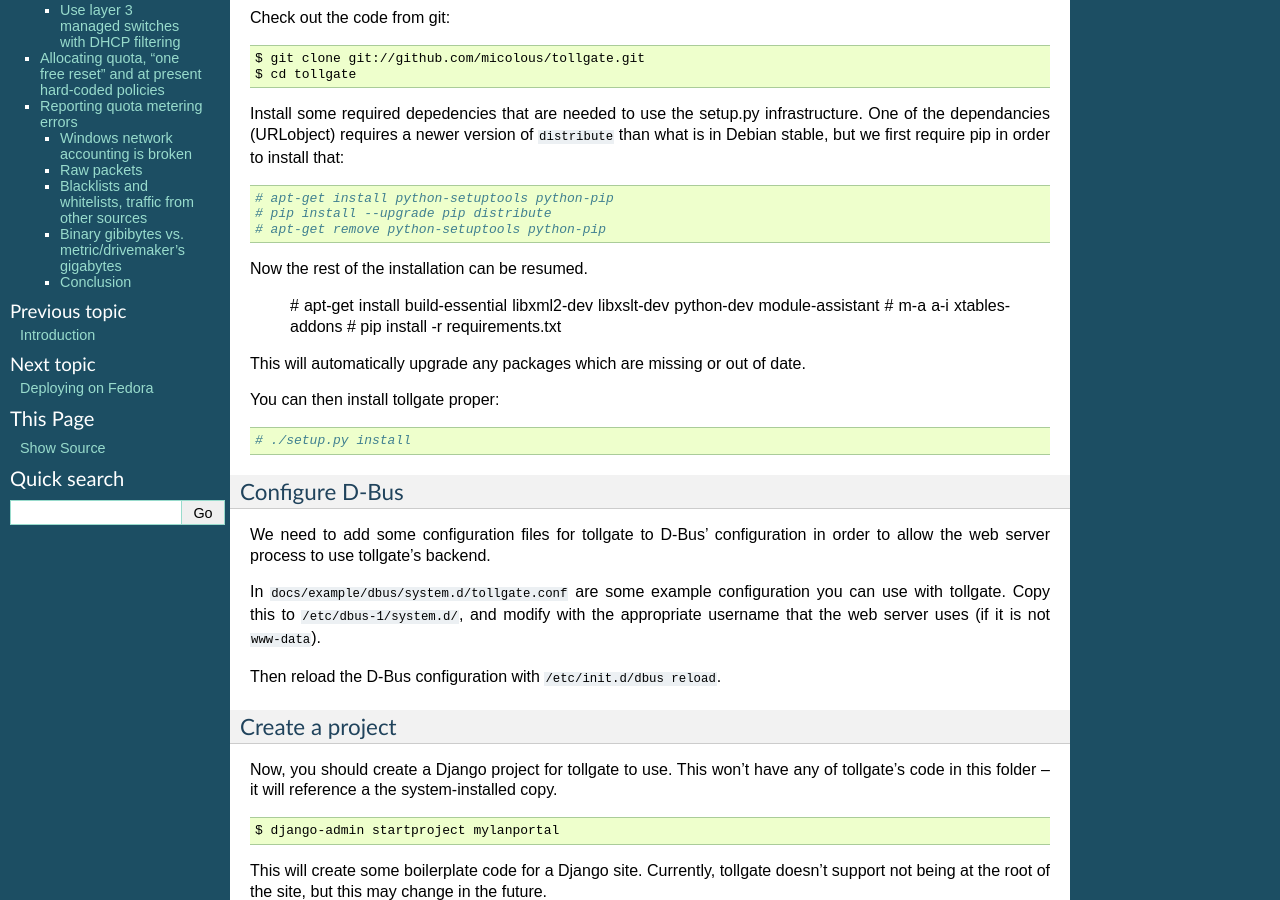
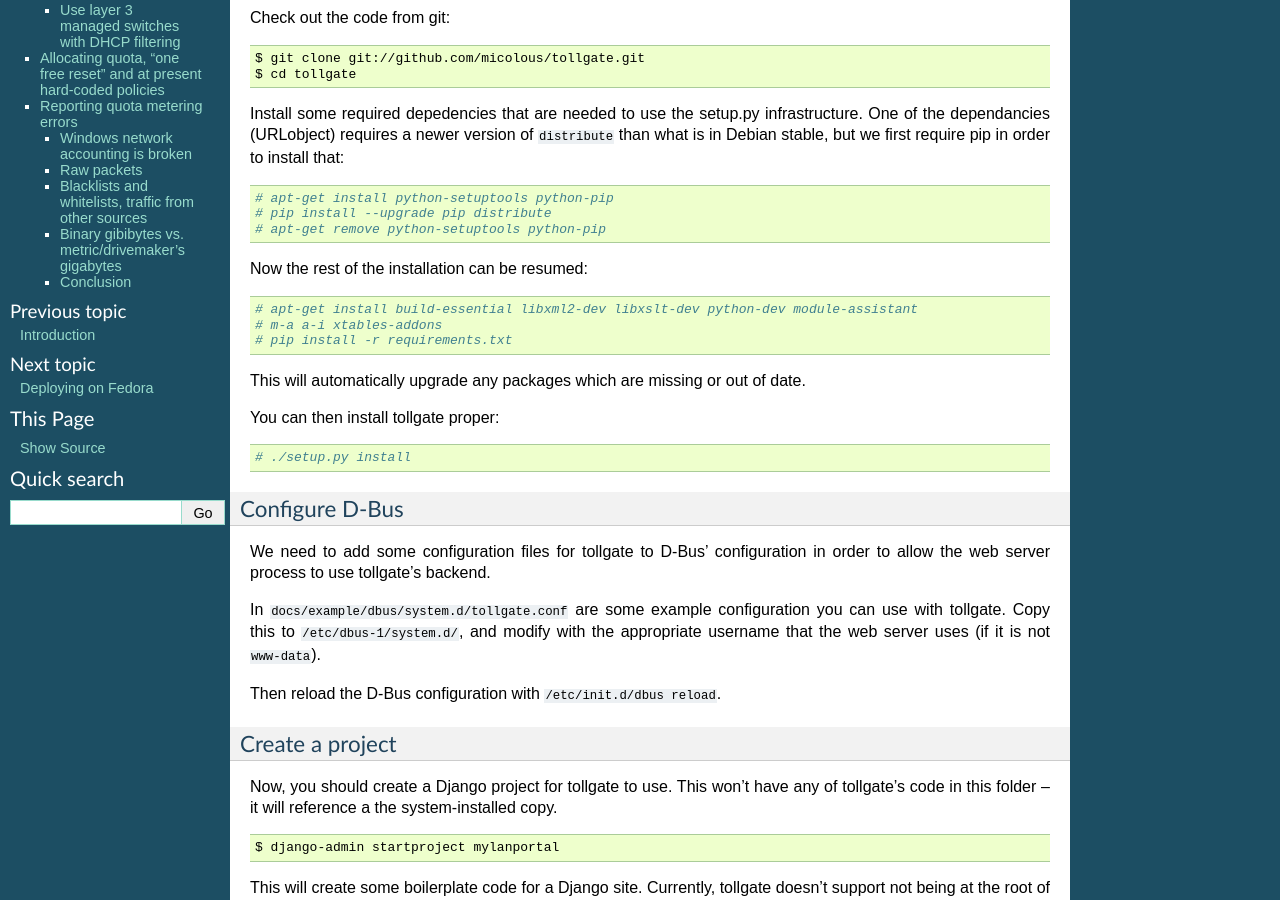
Before and after one commit to micolous/tollgate, a Sphinx documentation site: the page built from docs/deploy.rst, in a window 1280 px wide and 900 px high, scrolled down 952 px. Built offline with Sphinx 7.4.7, drawn with Linux system fonts in a browser that asks for light colours.

Commit message:
Minor formatting fix

```diff
--- a/docs/deploy.rst
+++ b/docs/deploy.rst
@@ -49,7 +49,7 @@
    # pip install --upgrade pip distribute
    # apt-get remove python-setuptools python-pip
 
-Now the rest of the installation can be resumed.
+Now the rest of the installation can be resumed::
 
    # apt-get install build-essential libxml2-dev libxslt-dev python-dev module-assistant
    # m-a a-i xtables-addons
```
